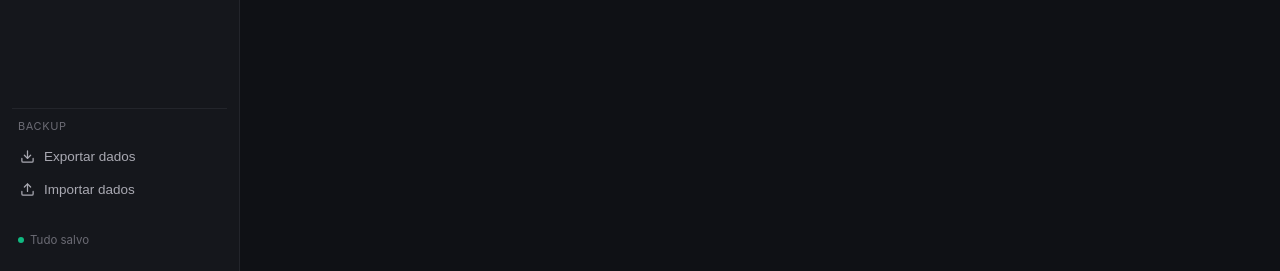
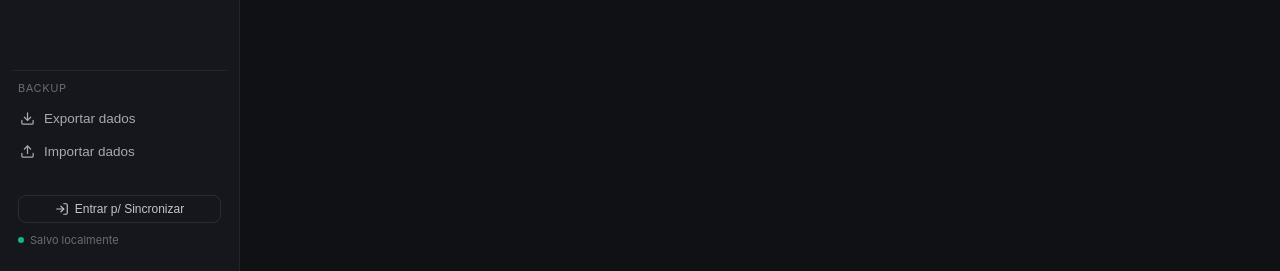
Before and after one commit to IrineuACgasoso/PersonalAgenda, a React (Vite) app: page / in a window 1280 px wide. Shown: the part 529-800 px from the top of the page. Built offline with nearby package versions, Linux system fonts and the light colour scheme; no server answers.

Commit message:
New changes to mobile

```diff
--- a/package.json
+++ b/package.json
@@ -9,6 +9,7 @@
     "preview": "vite preview"
   },
   "dependencies": {
+    "firebase": "^12.17.1",
     "lucide-react": "^0.383.0",
     "react": "^18.3.1",
     "react-dom": "^18.3.1"
--- a/src/App.jsx
+++ b/src/App.jsx
@@ -12,7 +12,9 @@ import EstadoVazio from "./components/ui/EstadoVazio";
 import ModalTexto from "./components/ui/ModalTexto";
 
 export default function App() {
-  const { data, persist, status } = usePersistedData();
+  // 1. AQUI: Adicionados user, loginWithGoogle e logout
+  const { data, persist, status, user, loginWithGoogle, logout } = usePersistedData();
+
   const [aba, setAba] = useState("cadeiras");
   const [cadeiraAbertaId, setCadeiraAbertaId] = useState(null);
   const [modalPeriodo, setModalPeriodo] = useState(false);
@@ -191,6 +193,10 @@ export default function App() {
         status={status}
         onExportarBackup={exportarBackup}
         onImportarBackup={importarBackup}
+        /* 2. AQUI: Props repassadas para a Sidebar */
+        user={user}
+        loginWithGoogle={loginWithGoogle}
+        logout={logout}
       />
 
       <main className="main">
--- a/src/components/Sidebar.jsx
+++ b/src/components/Sidebar.jsx
@@ -1,3 +1,4 @@
+// src/components/Sidebar.jsx
 import React, { useState, useRef } from "react";
 import {
   Plus,
@@ -11,6 +12,8 @@ import {
   Menu,
   Download,
   Upload,
+  LogIn,
+  LogOut,
 } from "lucide-react";
 import { SIDEBAR_STATE_KEY } from "../constants.js";
 
@@ -35,6 +38,9 @@ export default function Sidebar({
   status,
   onExportarBackup,
   onImportarBackup,
+  user,
+  loginWithGoogle,
+  logout,
 }) {
   const [periodosAberto, setPeriodosAberto] = useState(
     () => lerEstadoInicial().periodosAberto ?? true
@@ -186,9 +192,36 @@ export default function Sidebar({
           />
         </div>
 
-        <div className="status-footer">
-          <span className={`status-dot ${status}`} />
-          {status === "saved" ? "Tudo salvo" : status === "saving" ? "Salvando..." : "Erro ao salvar"}
+        {/* --- Conta / Nuvem & Status --- */}
+        <div className="status-footer" style={{ flexDirection: "column", alignItems: "stretch", gap: 10 }}>
+          {user ? (
+            <div style={{ display: "flex", alignItems: "center", justifyContent: "space-between" }}>
+              <div style={{ display: "flex", alignItems: "center", gap: 8, overflow: "hidden" }}>
+                {user.photoURL ? (
+                  <img src={user.photoURL} alt="Foto do usuário" style={{ width: 22, height: 22, borderRadius: "50%" }} />
+                ) : (
+                  <div className="logo-dot" />
+                )}
+                <span className="subtle" style={{ whiteSpace: "nowrap", overflow: "hidden", textOverflow: "ellipsis", fontSize: 12 }}>
+                  {user.displayName || user.email}
+                </span>
+              </div>
+              <button className="icon-btn-ghost" onClick={logout} title="Sair da conta">
+                <LogOut size={14} />
+              </button>
+            </div>
+          ) : (
+            <button className="btn-secundario" onClick={loginWithGoogle} style={{ width: "100%", padding: "6px 8px", fontSize: 12, display: "flex", alignItems: "center", justifyContent: "center", gap: 6 }}>
+              <LogIn size={14} /> Entrar p/ Sincronizar
+            </button>
+          )}
+
+          <div style={{ display: "flex", alignItems: "center", gap: 6 }}>
+            <span className={`status-dot ${status}`} />
+            <span style={{ fontSize: 11 }}>
+              {status === "saved" ? (user ? "Nuvem sincronizada" : "Salvo localmente") : status === "saving" ? "Salvando..." : status === "loading" ? "Carregando..." : "Erro ao salvar"}
+            </span>
+          </div>
         </div>
       </aside>
     </>
--- /dev/null
+++ b/src/firebase.js
@@ -0,0 +1,23 @@
+// src/firebase.js
+import { initializeApp } from "firebase/app";
+import { getFirestore } from "firebase/firestore";
+import { getAuth, GoogleAuthProvider, signInWithPopup, signOut } from "firebase/auth";
+
+// Suas credenciais reais do Firebase
+const firebaseConfig = {
+  apiKey: "AIzaSyD_GKUYFC90edRHGD9t19fKE4BQztBt0lc",
+  authDomain: "personal-agenda-28cb5.firebaseapp.com",
+  projectId: "personal-agenda-28cb5",
+  storageBucket: "personal-agenda-28cb5.firebasestorage.app",
+  messagingSenderId: "114855860515",
+  appId: "1:114855860515:web:b4dcd7a9de4350be519496",
+  measurementId: "G-NR5L0PGC8K"
+};
+
+const app = initializeApp(firebaseConfig);
+export const db = getFirestore(app);
+export const auth = getAuth(app);
+export const googleProvider = new GoogleAuthProvider();
+
+export const loginComGoogle = () => signInWithPopup(auth, googleProvider);
+export const fazerLogout = () => signOut(auth);
--- a/src/hooks/usePersistedData.js
+++ b/src/hooks/usePersistedData.js
@@ -1,39 +1,96 @@
-import { useState, useEffect, useRef, useCallback } from "react";
-import { STORAGE_KEY } from "../constants.js";
-import { dadosVazios } from "../utils/data.js";
+// src/hooks/usePersistedData.js
+import { useState, useEffect } from "react";
+import { doc, onSnapshot, setDoc } from "firebase/firestore";
+import { onAuthStateChanged } from "firebase/auth";
+import { db, auth, loginComGoogle, fazerLogout } from "../firebase";
 
-/**
- * Carrega e salva o estado do app no localStorage do navegador,
- * com debounce para não escrever a cada tecla digitada.
- */
+const LOCAL_STORAGE_KEY = "cadeiras_app_data";
+
+const DADOS_PADRAO = {
+  periodos: [{ id: "p1", nome: "2026.1" }],
+  cadeiras: [],
+  periodoAtivoId: "p1",
+};
+
 export default function usePersistedData() {
+  const [user, setUser] = useState(null);
   const [data, setData] = useState(null);
-  const [status, setStatus] = useState("loading"); // loading | saved | saving | error
-  const saveTimeout = useRef(null);
+  const [status, setStatus] = useState("loading"); // "saved" | "saving" | "error" | "loading"
 
+  // 1. Escuta alterações na Autenticação
   useEffect(() => {
-    try {
-      const raw = localStorage.getItem(STORAGE_KEY);
-      setData(raw ? JSON.parse(raw) : dadosVazios());
-    } catch {
-      setData(dadosVazios());
-    }
-    setStatus("saved");
+    const unsubscribeAuth = onAuthStateChanged(auth, (currentUser) => {
+      setUser(currentUser);
+      if (!currentUser) {
+        // Quando deslogado, lê do localStorage
+        const local = localStorage.getItem(LOCAL_STORAGE_KEY);
+        setData(local ? JSON.parse(local) : DADOS_PADRAO);
+        setStatus("saved");
+      }
+    });
+
+    return () => unsubscribeAuth();
   }, []);
 
-  const persist = useCallback((next) => {
-    setData(next);
-    setStatus("saving");
-    if (saveTimeout.current) clearTimeout(saveTimeout.current);
-    saveTimeout.current = setTimeout(() => {
-      try {
-        localStorage.setItem(STORAGE_KEY, JSON.stringify(next));
-        setStatus("saved");
-      } catch {
+  // 2. Escuta alterações no Firestore quando o usuário está logado
+  useEffect(() => {
+    if (!user) return;
+
+    setStatus("loading");
+    const userDocRef = doc(db, "users", user.uid);
+
+    const unsubscribeSnapshot = onSnapshot(
+      userDocRef,
+      async (docSnap) => {
+        if (docSnap.exists()) {
+          setData(docSnap.data());
+          setStatus("saved");
+        } else {
+          // Migra dados do localStorage para a nuvem no 1º login
+          const localDataRaw = localStorage.getItem(LOCAL_STORAGE_KEY);
+          const dataParaSalvar = localDataRaw
+            ? JSON.parse(localDataRaw)
+            : DADOS_PADRAO;
+
+          await setDoc(userDocRef, dataParaSalvar);
+          setData(dataParaSalvar);
+          setStatus("saved");
+        }
+      },
+      (error) => {
+        console.error("Erro no Firestore:", error);
         setStatus("error");
       }
-    }, 300);
-  }, []);
+    );
 
-  return { data, persist, status };
+    return () => unsubscribeSnapshot();
+  }, [user]);
+
+  // 3. Função para persistir dados (nuvem ou local)
+  const persist = async (newData) => {
+    setData(newData); // Atualização otimista
+    setStatus("saving");
+
+    try {
+      if (user) {
+        const userDocRef = doc(db, "users", user.uid);
+        await setDoc(userDocRef, newData);
+      } else {
+        localStorage.setItem(LOCAL_STORAGE_KEY, JSON.stringify(newData));
+      }
+      setStatus("saved");
+    } catch (err) {
+      console.error("Erro ao salvar:", err);
+      setStatus("error");
+    }
+  };
+
+  return {
+    data,
+    persist,
+    status,
+    user,
+    loginWithGoogle: loginComGoogle,
+    logout: fazerLogout,
+  };
 }
```
Also changed, not shown: src/database.js (added, +22 -0 lines), 1 other file (tests, documents, lock files or other folders).
